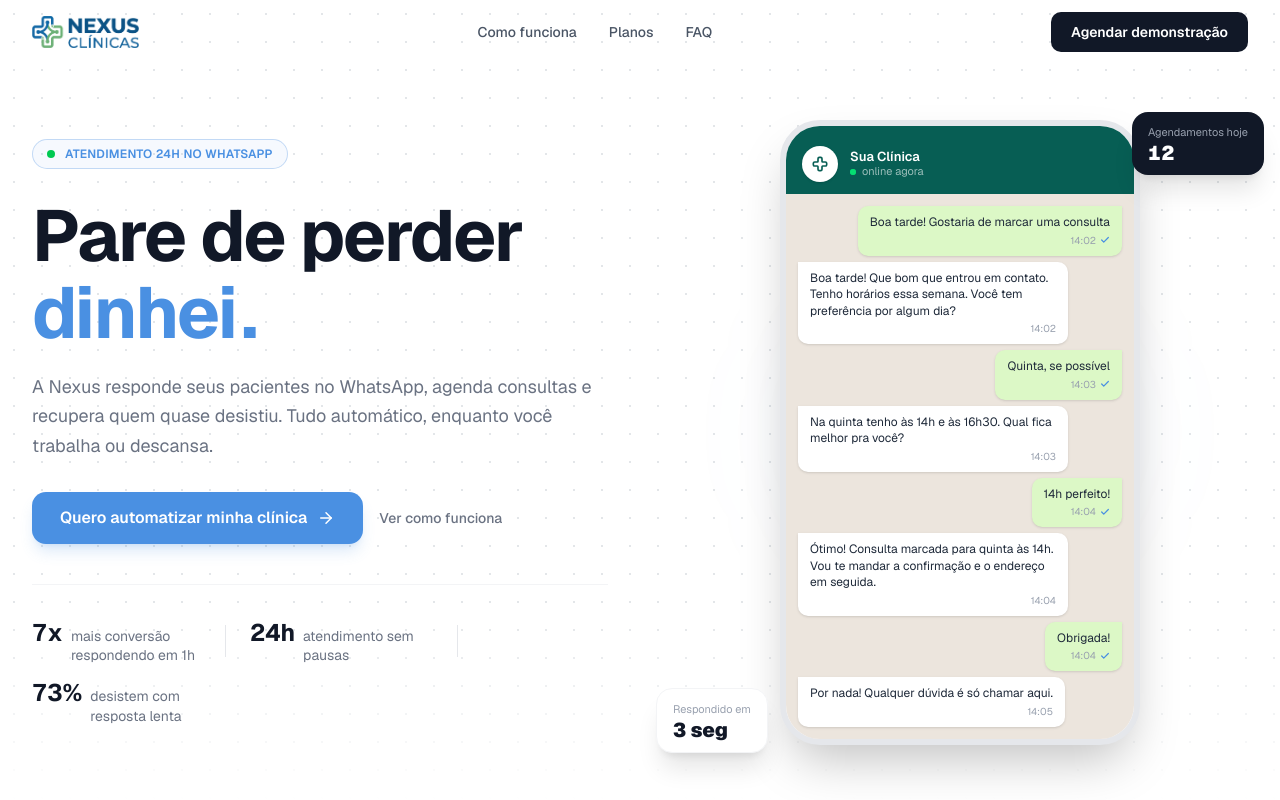
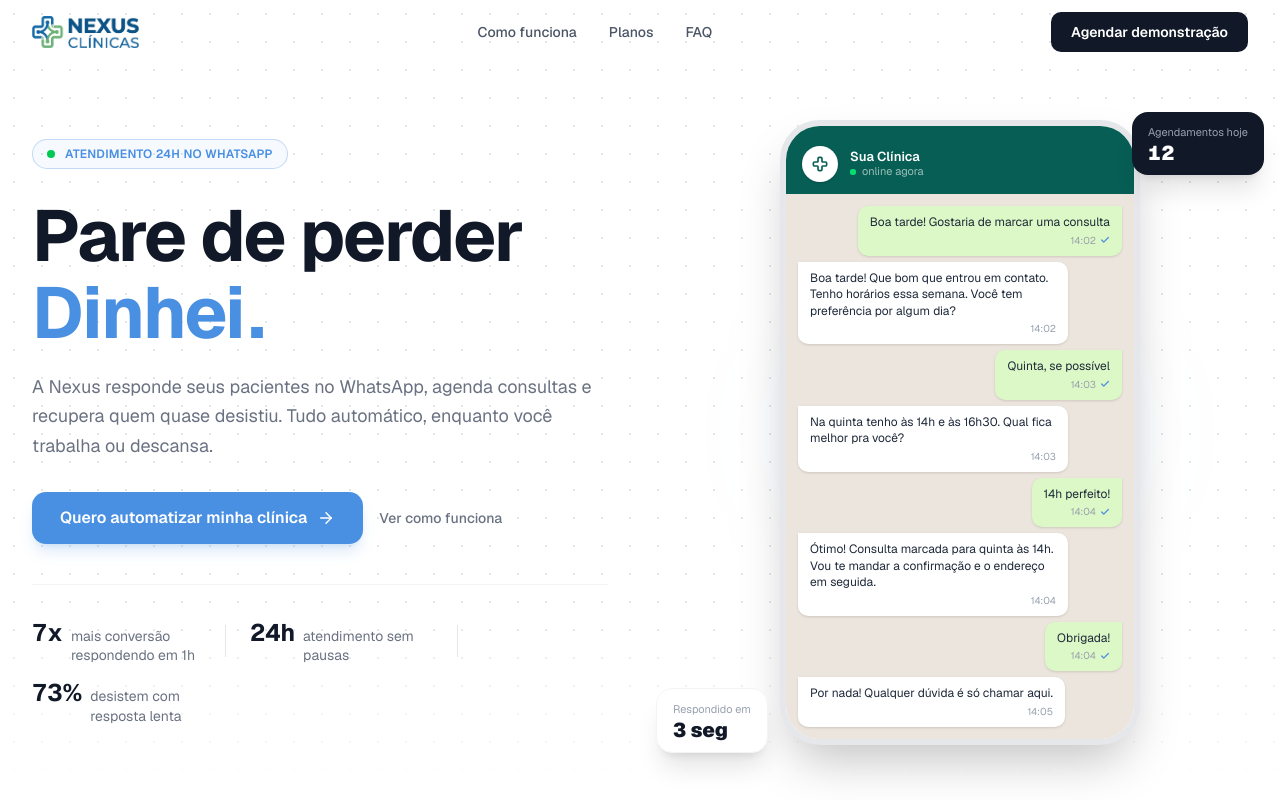
Before and after one commit to lukspit/paginafunilnexus, a Next.js app: page / in a window 1280 px wide. Shown: the top 800 px of the page. Built offline with nearby package versions, Linux system fonts and the light colour scheme.

Commit message:
fix(landing): capitalizar primeira letra das palavras cicladas na headline

```diff
--- a/components/landing/Hero.tsx
+++ b/components/landing/Hero.tsx
@@ -5,7 +5,7 @@ import { motion } from "framer-motion"
 import { ArrowRight, Check, Cross } from "lucide-react"
 
 // ─── Typewriter ───────────────────────────────────────────────────────────────
-const WORDS = ["consultas", "pacientes", "dinheiro"]
+const WORDS = ["Consultas", "Pacientes", "Dinheiro"]
 const TYPE_MS = 90
 const DELETE_MS = 55
 const PAUSE_TYPED = 2000
```
